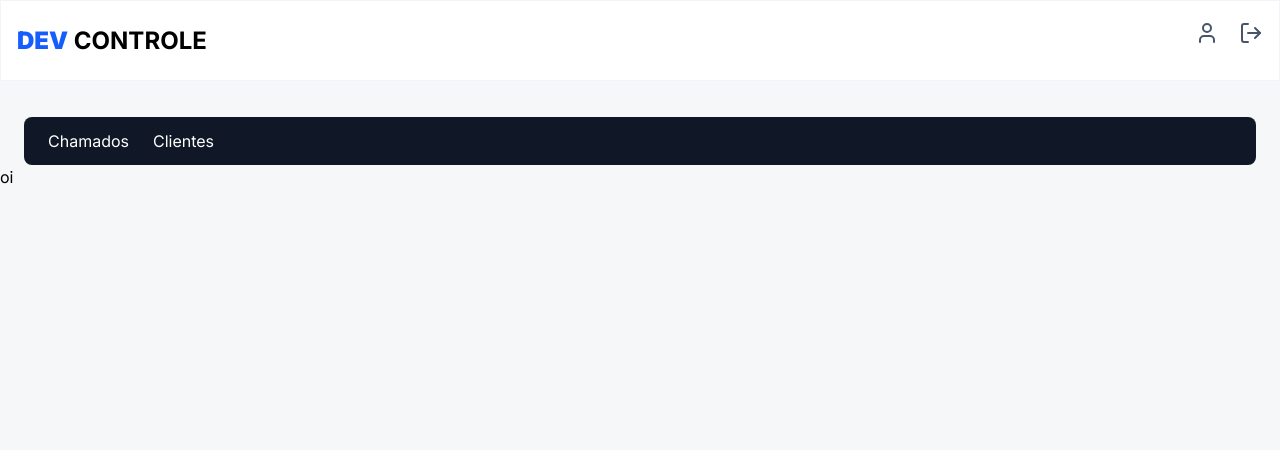
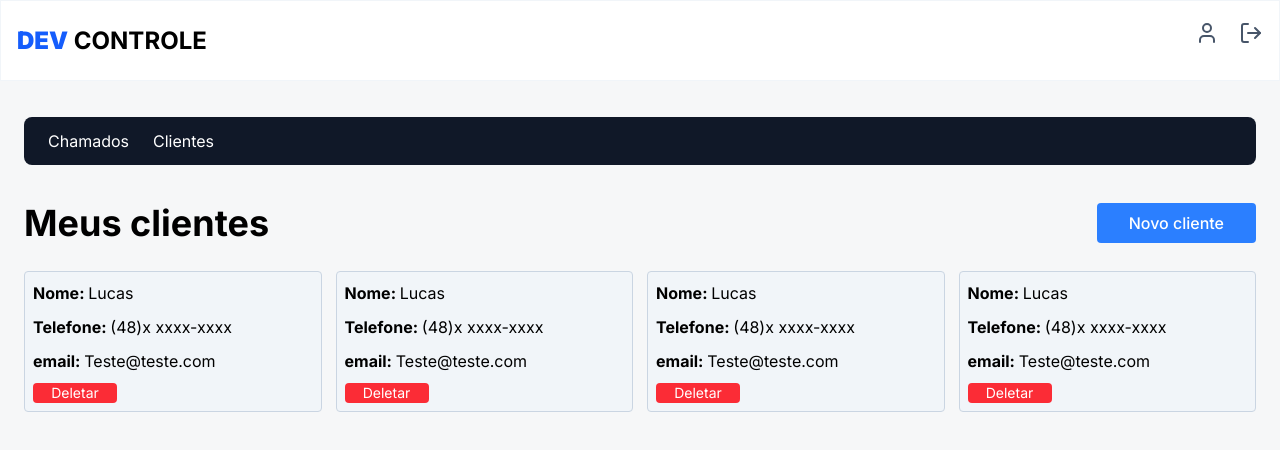
Before and after one commit to ReinaldoARamos/dev-controle, a Next.js app: page /clientes in a window 1280 px wide. Shown: the top 450 px of the page. Built offline with nearby package versions, Linux system fonts and the light colour scheme; what @radix-ui/themes would draw is missing.

Commit message:
criando a página dos clientes

```diff
--- a/app/clientes/page.tsx
+++ b/app/clientes/page.tsx
@@ -1,5 +1,25 @@
+import { ClientCard } from "../components/ClientsCard/ClientCard";
+
 export default function Clientes() {
     return (
-        <div>oi</div>
+       <div className="px-6  text-black">
+
+            <h1 className="flex w-full justify-between bg-transparent pb-7 pt-[38px]">
+              <span className="text-4xl font-bold">Meus clientes</span>
+              <button className="rounded-sm bg-blue-500 px-8 py-[6px] font-medium leading-[150%] text-white transition-all duration-300 hover:bg-blue-400 hover:cursor-pointer">
+                Novo cliente
+              </button>
+            </h1>
+
+           <div className="flex  gap-3.5">
+            <ClientCard />
+              <ClientCard />
+                <ClientCard />
+                     <ClientCard />
+
+
+
+           </div>
+          </div>
     )
 }
--- /dev/null
+++ b/app/components/ClientsCard/ClientCard.tsx
@@ -0,0 +1,21 @@
+export function ClientCard() {
+  return (
+    <div className="flex flex-col bg-slate-100 border text-[16px] border-slate-300 rounded-sm pl-2 p-[8.5px] w-101 gap-2.5">
+      <span>
+        <b>Nome: </b>
+        Lucas
+      </span>
+      <span>
+        <b>Telefone: </b>
+        {`(48)x xxxx-xxxx`}
+      </span>
+      <span>
+        <b>email: </b>
+        Teste@teste.com
+      </span>
+      <button className=" text-sm bg-red-500 transition-all duration-300 hover:cursor-pointer rounded-sm text-white hover:font-bold hover:bg-red-700 px-3.5 w-21">
+        Deletar
+      </button>
+    </div>
+  );
+}
--- a/app/dashboard/page.tsx
+++ b/app/dashboard/page.tsx
@@ -15,7 +15,7 @@ export default function Home() {
 
       <h1 className="flex w-full justify-between bg-transparent pb-7 pt-[38px]">
         <span className="text-4xl font-bold">Chamados</span>
-        <button className="rounded-sm bg-blue-500 px-8 py-[6px] font-medium leading-[150%] text-white">
+        <button className="rounded-sm bg-blue-500 px-8 py-[6px] font-medium leading-[150%] text-white transition-all duration-300 hover:bg-blue-400 hover:cursor-pointer">
           Cadastrar
         </button>
       </h1>
```
